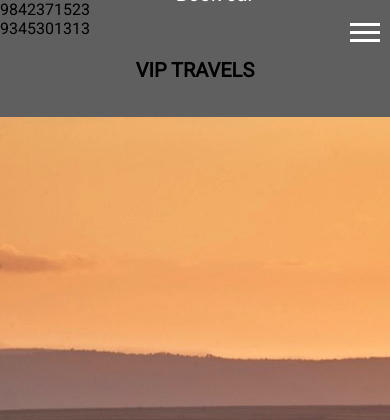
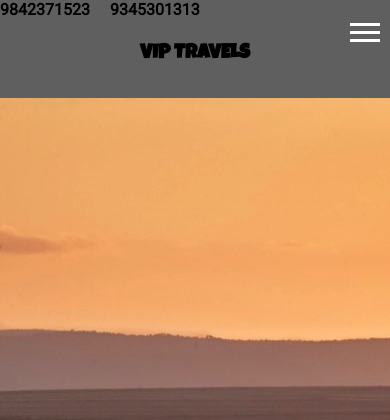
Before and after one commit to avinashyeccalluri/vipTravels, a PHP site: page / in a window 390 px wide. Shown: the top 420 px of the page. Run offline with PHP 8.4, Linux system fonts and the light colour scheme.

Commit message:
header media query adjustments

```diff
--- a/header.php
+++ b/header.php
@@ -6,13 +6,18 @@
 </head>
 <body>
     <header>
-            <div class="">
-                <a href="tel:+9842371523">9842371523</a> <br/>
-                <a href="tel:+9345301313">9345301313</a>
+        <div class="outer-container">
+            <div class="contact-numbers">
+                <div >
+                    <strong><a class="numbers" href="tel:+9842371523">9842371523</a></strong>
+                </div>
+                <div>
+                    <strong><a class="numbers" href="tel:+9345301313">9345301313</a></strong>
+                </div>
             </div>
             <div class="container">
                 <div class="logo">
-            <a href="./index.php" class="pt-2">VIP TRAVELS</a>
+                <a href="./index.php" class="pt-2" style="font-family: 'Luckiest Guy', cursive;">VIP TRAVELS</a>
                 </div>
                 <div class="list">
                     <ul>
@@ -28,6 +33,7 @@
                     <span></span>
                 </div>
             </div>
+        </div>
     </header>
 
 </body>
--- a/style.css
+++ b/style.css
@@ -15,6 +15,19 @@ body{
 a {
     text-decoration: none;
     color: black;
+}
+header .outer-container {
+    display:flex;
+    flex-direction: column;
+}
+header .contact-numbers{
+    display: flex;
+    justify-content: flex-end;
+}
+header .numbers {
+    margin-right: 20px;
+    margin-top: 20px;
+    align-content: flex-end;
 }
 .heading {
     font-size: 45px;
@@ -304,7 +317,7 @@ header .hamBurger:hover {
 
     header .list{
         position: absolute;
-        top: -110px;
+        top: -130px;
         transition: all 0.5s ease;
     }
     header .list ul {
@@ -340,7 +353,7 @@ header .hamBurger:hover {
     }
 
     header .is-active {
-        top: 20px;
+        top: 60px;
 
     }
 
@@ -439,6 +452,11 @@ header .hamBurger:hover {
         height: 70vh;
     }
 
+    header .contact-numbers{
+        display: flex;
+        justify-content: flex-start;
+    }
+
 
 
 }
```
Lines whose indentation alone changed are shown as unchanged.
